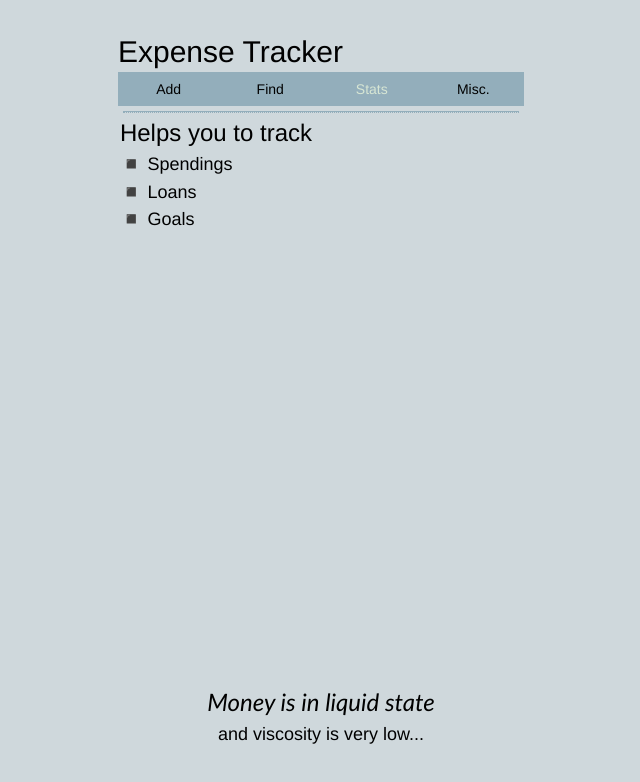
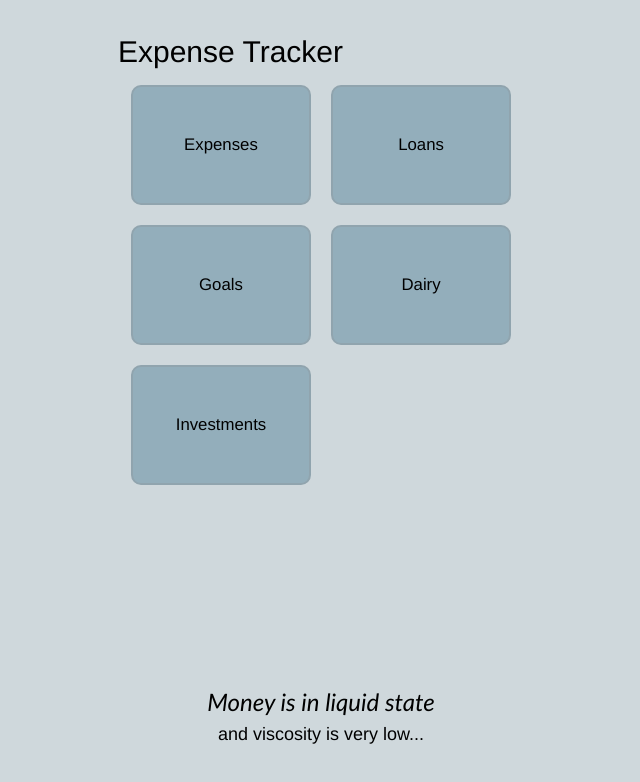
Before and after one commit to udayVK/notedown-ui, an Angular app: page /stats in a window 1280 px wide. Shown: the top 782 px of the page, without its empty margins (319-959 px from the left). Built offline with nearby package versions, Linux system fonts and the light colour scheme.

Commit message:
changed the home screen UI-tiles

```diff
--- a/src/app/app.component.html
+++ b/src/app/app.component.html
@@ -1,6 +1,6 @@
 <div class="app-div">
     <h2 class="sub-head" (click)="goToHome()">Expense Tracker</h2>
-    <app-nav></app-nav>
+    <!-- <app-nav></app-nav> -->
     <div class="content">
       <router-outlet></router-outlet>
     </div>
--- a/src/app/home/home.component.css
+++ b/src/app/home/home.component.css
@@ -3,6 +3,29 @@
     font-weight: bold;
     margin-top: 4px;
 }
-.feature::before{
-    content: '◾      ';
+.home-grid{
+    display: grid;
+    grid-template-columns: 50% 50%;
 }
+.feature{
+    padding: 20px;
+    width: 90%;
+    height: 120px;
+    border: 2px #90a4ae solid;
+    border-radius: 10px;
+    cursor: pointer;
+    margin: 10px;
+    background-color: #93aebb;
+    font-size: larger;
+    font-weight: 200px;
+    display: flex;
+    justify-content: center;
+    align-items: center;
+}
+.feature:hover{
+    /* margin: 20px;
+    width: 80%;
+    height: 100px; */
+    border-left: 20px #688391 solid;
+    border-top: 20px #688391 solid;
+}
--- a/src/app/home/home.component.html
+++ b/src/app/home/home.component.html
@@ -1,7 +1,10 @@
 <div class="flex flex-down flex-row-center comp">
-    <hr>
-    <h3 class="tag">Helps you to track</h3>
-    <h4 class="feature" routerLink="/add/exp">Spendings</h4>
-    <h4 class="feature" routerLink="/add/loan">Loans</h4>
-    <h4 class="feature" routerLink="/add/goal">Goals</h4>
+    <!-- <hr> -->
+    <div class = "home-grid">
+        <span class="feature" routerLink="/add/exp">Expenses</span>
+        <span class="feature" routerLink="/add/loan">Loans</span>
+        <span class="feature" routerLink="/add/goal">Goals</span>
+        <span class="feature" routerLink="/">Dairy</span>
+        <span class="feature" routerLink="/">Investments</span>
+    </div>
 </div>
```
